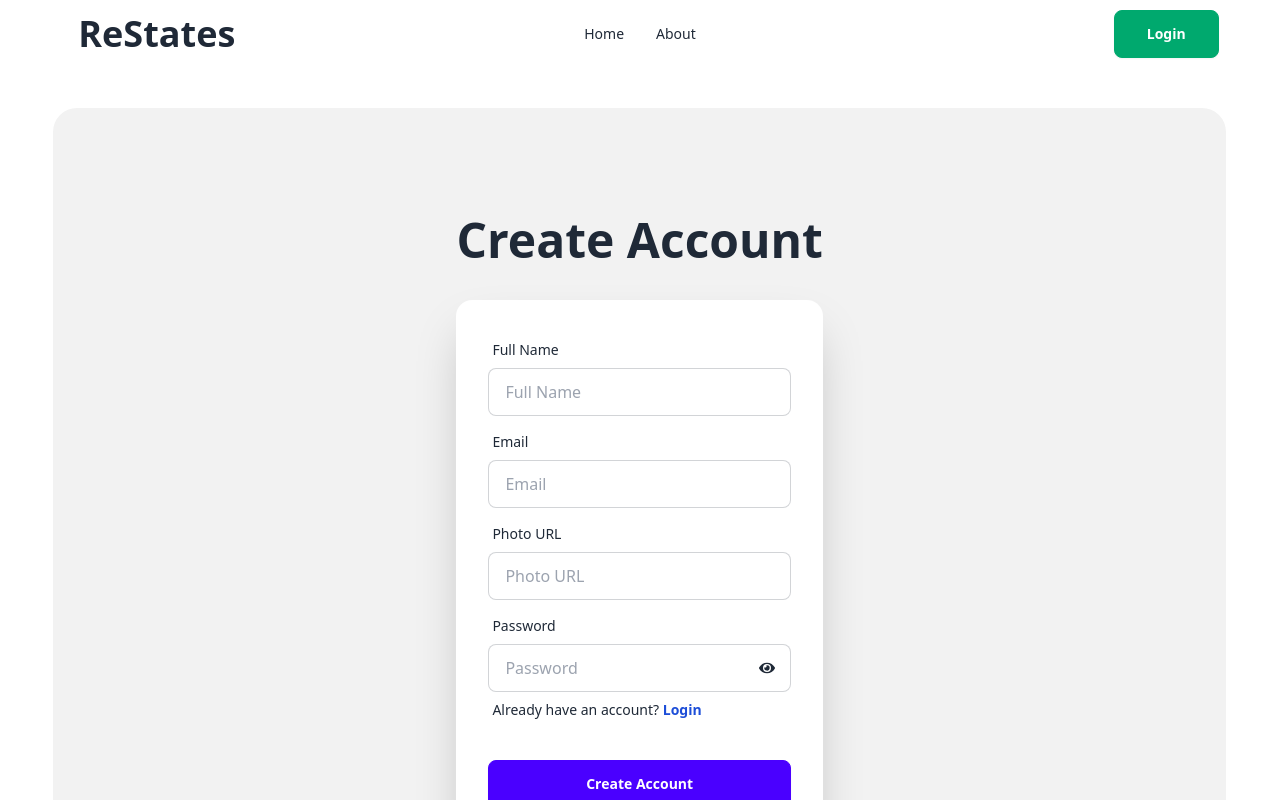
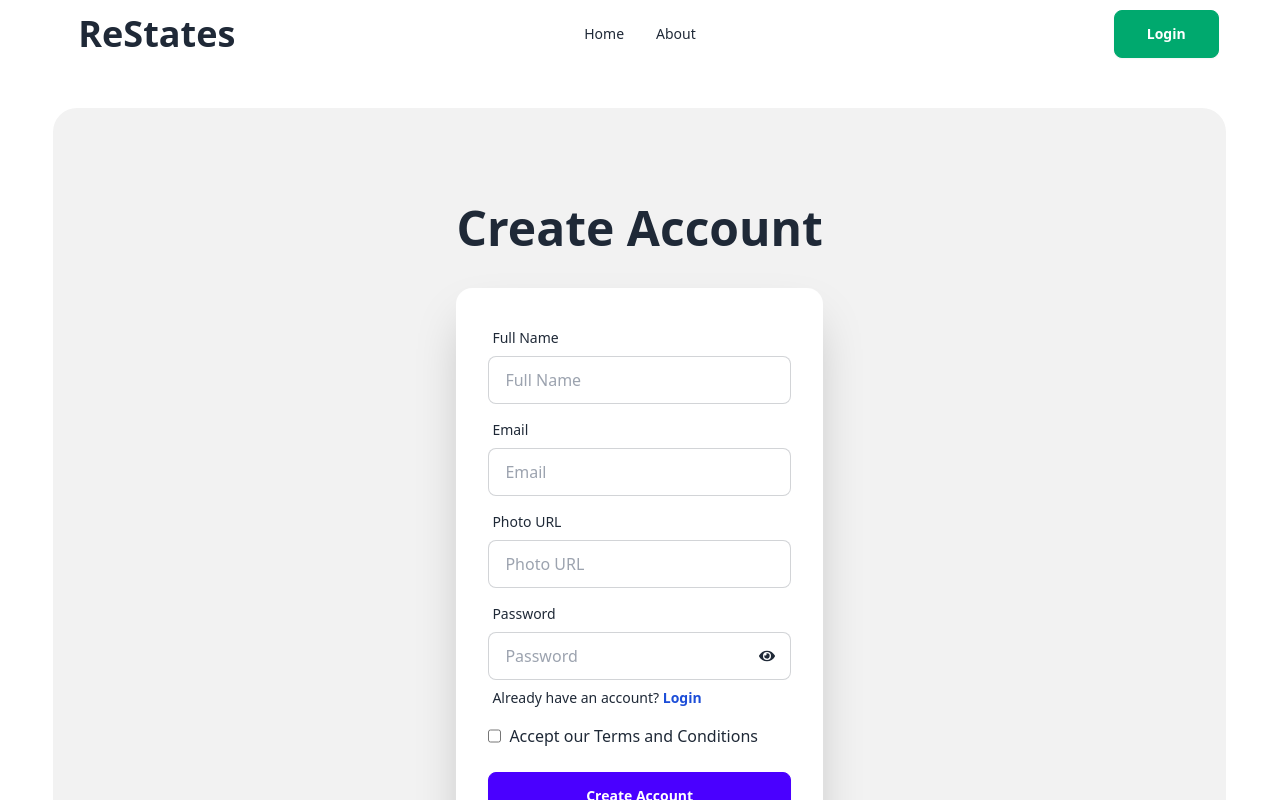
Before and after one commit to adnan2508/restates, a React (Vite) app: page /register in a window 1280 px wide. Shown: the top 800 px of the page. Built offline with nearby package versions, Linux system fonts and the light colour scheme; no server answers.

Commit message:
terms added

```diff
--- a/src/pages/Register.jsx
+++ b/src/pages/Register.jsx
@@ -138,7 +138,18 @@ const Register = () => {
                     </p>
                   </label>
                 </div>
-                <div className="form-control mt-6">
+               <div className="flex gap-2">
+               <input
+               type="checkbox"
+               name="terms"
+               id="terms"
+               {...register("terms", { required: true })}/>
+                <label htmlFor="terms">Accept our Terms and Conditions</label>
+               </div>
+               {errors.terms && (
+                    <span className="text-red-600 text-center">Please Accept our Terms And Conditions</span>
+                  )}
+                <div className="form-control mt-4">
                   <button className="btn btn-primary text-white">
                     Create Account
                   </button>
```
